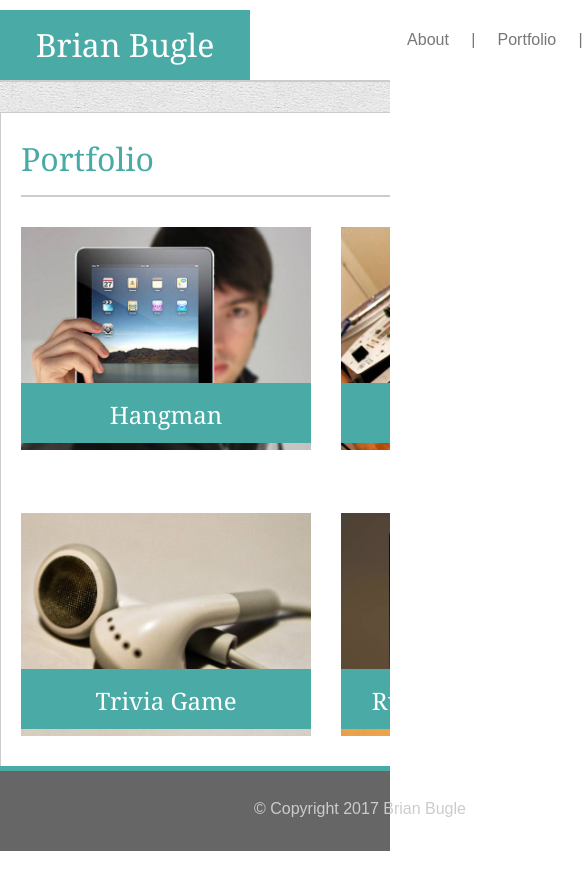
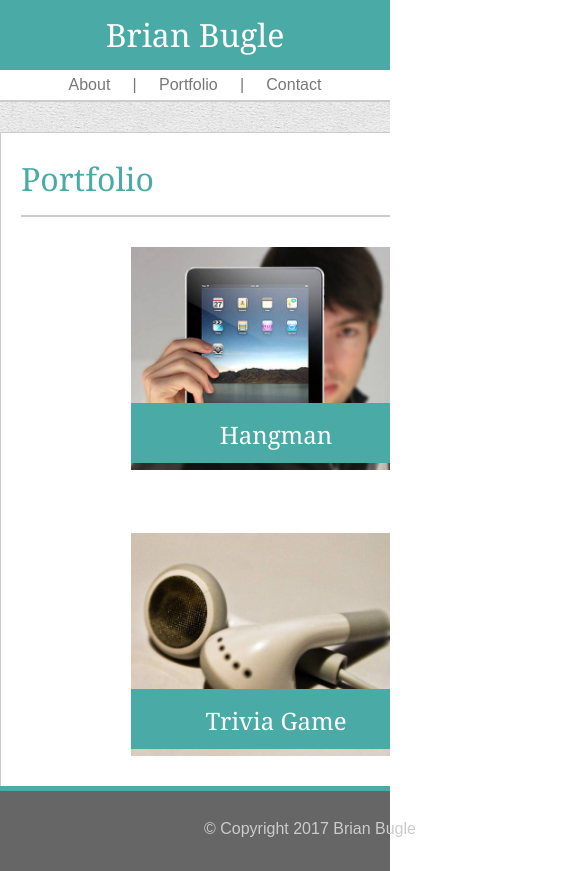
Before and after one commit to bugleb/Responsive-Portfolio, a plain HTML site: page portfolio.html in a window 390 px wide. Shown: the top 871 px of the page, 585 px wide, since content can reach past the window. Drawn offline with Linux system fonts and the light colour scheme.

Commit message:
Adds media queries for 640px max-width

```diff
--- a/assets/css/styles.css
+++ b/assets/css/styles.css
@@ -291,6 +291,58 @@ a:visited, a:link, a:active {
 	}
 }
 
-@media screen (max-width: 640px) {
+@media screen and (max-width: 640px) {
+	.header {
+		position: static;
+		height: 100px;
+	}
 
+	.header-content {
+		width: 100%;
+		height: 100%;
+		align-items: center;
+	}
+
+	.name {
+		width: 100%;
+		top: 0px;
+	}
+
+	.navigation-links {
+		width: 100%;
+		position: relative;
+		top: 45px;
+		margin: 0 auto;
+		text-align: center;
+	}
+
+	.content-section {
+		width: 560px;
+		overflow: auto;
+		margin-bottom: 30px;
+	}
+
+	.main-content {
+		position: relative;
+		width: 520px;
+	}
+
+	.footer-content {
+		width: 560px;
+		margin: 0 auto;
+		padding: 30px;
+	}
+
+	.sidebar {
+		width: 520px;
+		text-align: left;
+	}
+
+	.left-images {
+		float: none;
+	}
+
+	.right-images {
+		float: none;
+	}
 }
```
